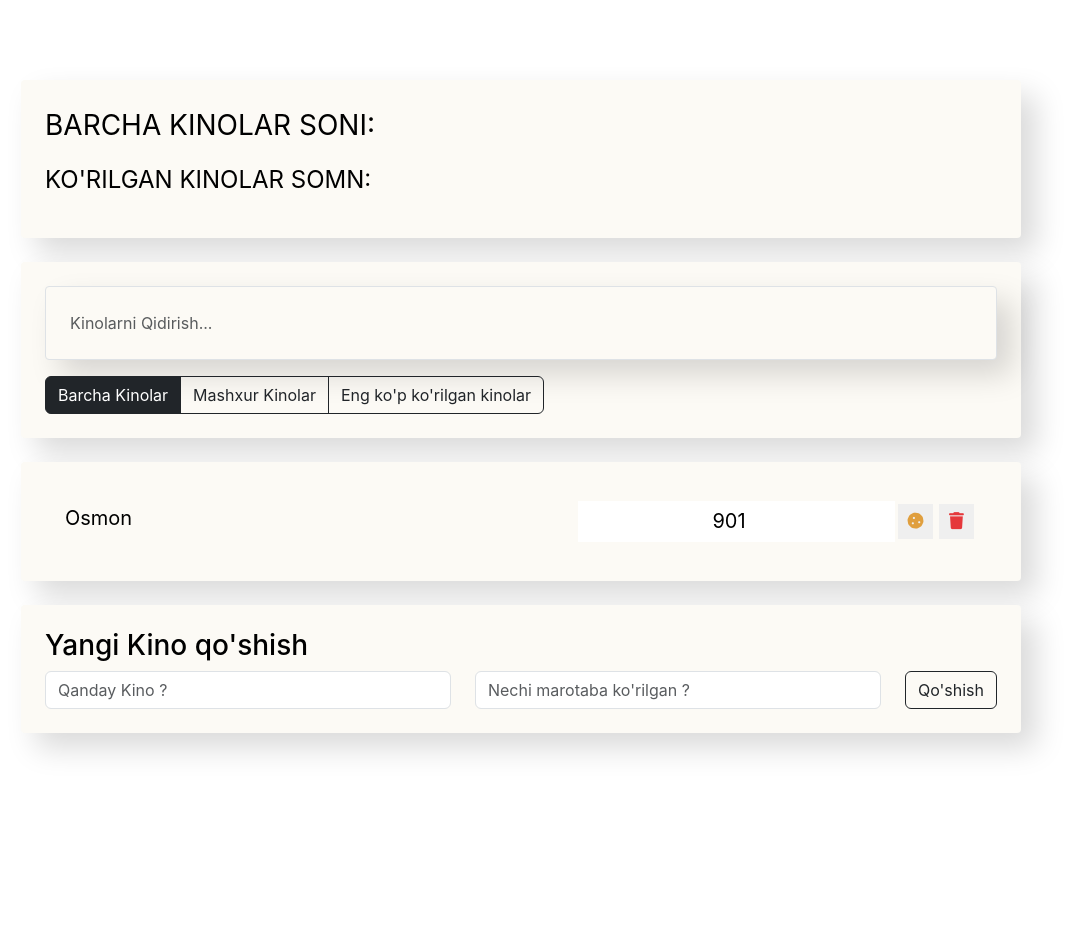
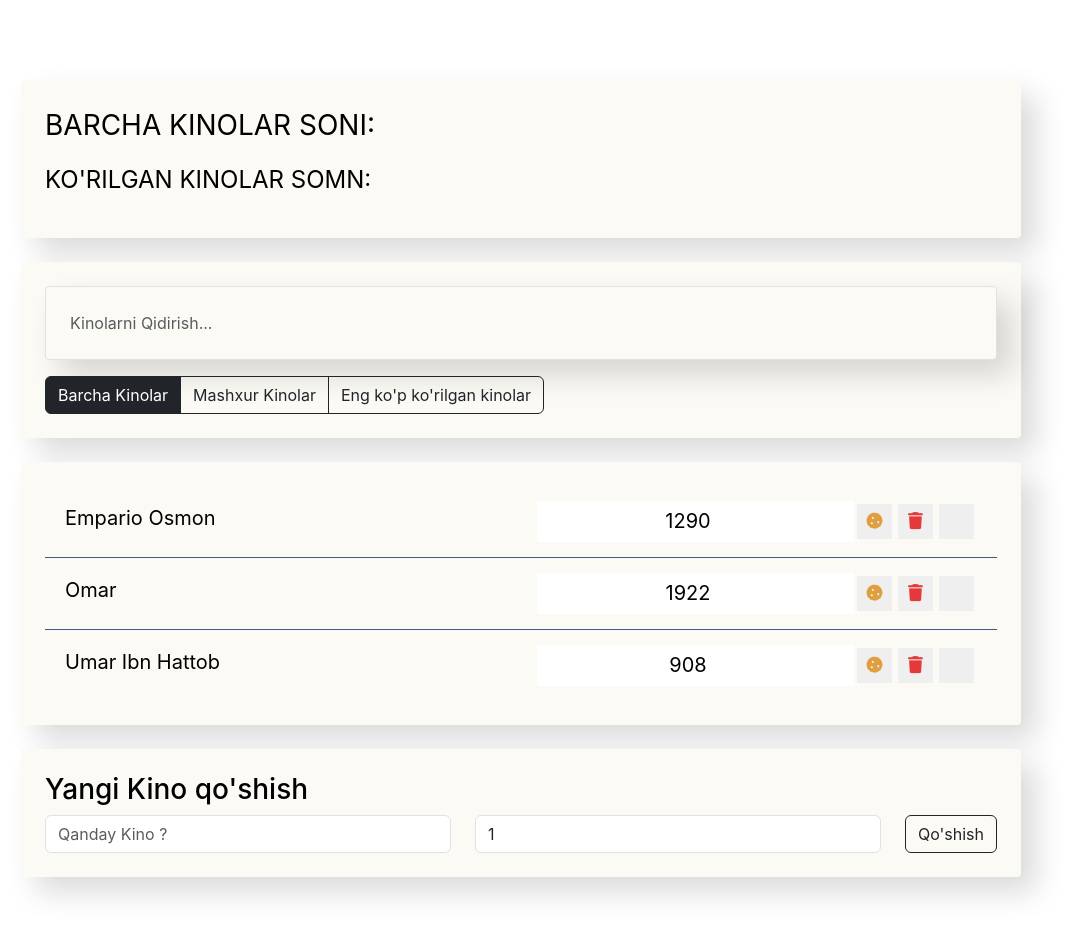
Before and after one commit to Normatov17/kino, a React (Create React App) app: page / in a window 1280 px wide. Shown: the top 936 px of the page, without its empty margins (119-1192 px from the left). Before the commit the page ends 813 px from the top, so only its background shows below. Built offline with nearby package versions, Linux system fonts and the light colour scheme.

Commit message:
form bn ishlash

```diff
--- a/src/components/app/App.js
+++ b/src/components/app/App.js
@@ -4,12 +4,11 @@ import SearchPanel from "../search-panel/search-panel";
 import AppFilter from "../app-filter/app-filter";
 import MovieAddListAdd from "../movie-list/movie-list";
 import MovieListAdd from "../movieform/movie-form-add";
-
 const App = () => {
   const data = [
-    { name: "Empario Osmon ", viewers: 1290 },
-    { name: "Omar", viewers: 1922 },
-    { name: "Umar Ibn Hattob", viewers: 908 },
+    { name: "Empario Osmon ", viewers: 1290, id: 1, favourite: true },
+    { name: "Omar", viewers: 1922, id: 2, favourite: true },
+    { name: "Umar Ibn Hattob", viewers: 908, id: 3, favourite: false },
   ];
   return (
     <div className="app font-monofcase">
@@ -19,7 +18,7 @@ const App = () => {
           <SearchPanel />
           <AppFilter />
         </div>
-        <MovieAddListAdd />
+        <MovieAddListAdd data={data} />
         <MovieListAdd />
       </div>
     </div>
--- a/src/components/movie-list-item/movie-list-item.css
+++ b/src/components/movie-list-item/movie-list-item.css
@@ -48,7 +48,7 @@
   opacity: 0;
 }
 
-.list-group-item .fa-star {
+.list-group-item.like .fa-star {
   opacity: 1;
   transform: translateX(0px);
 }
@@ -60,5 +60,4 @@
 
 .list-group-item .btn-star {
   color: #aeaeae;
-  display: none;
 }
--- a/src/components/movie-list-item/movie-list-item.js
+++ b/src/components/movie-list-item/movie-list-item.js
@@ -1,15 +1,45 @@
+import { Component } from "react";
 import "./movie-list-item.css";
-const MovieListItem = ({ name, viewer }) => {
+
+class MovieListItem extends Component {
+  constructor(props) {
+    super(props);
+    this.state = {
+      favourite: false,
+      like: false,
+    };
+  }
+
+  onFavorite = () => {
+    this.setState((prevState) => ({
+      favourite: !prevState.favourite,
+    }));
+  };
+
+  onLike = () => {
+    this.setState(({ like }) => ({
+      like: !like,
+    }));
+  };
+  render() {
+    const { name, viewers } = this.props;
+    const { favourite, like } = this.state;
     return (
-    <li className="list-group-item d-flex  justify-content-between ">
-      <span className="list-group-item-label">Osmon</span>
+      <li
+        className={`list-group-item d-flex  justify-content-between ${
+          favourite && "favourite"
+        }  ${like && "like"}`}
+      >
+        <span onClick={this.onLike} className="list-group-item-label">
+          {name}
+        </span>
         <input
           type="number"
           className="list-group-item-input "
-        defaultValue="901"
+          defaultValue={viewers}
         />
-      <div className="d-flex justify-content-center  align-align-items-center ">
-        <button className="btn-cookie btn-sm">
+        <div className="d-flex justify-content-center   align-align-items-center ">
+          <button className="btn-cookie btn-sm" onClick={this.onFavorite}>
             <i className="fas fa-cookie"></i>
           </button>
 
@@ -23,6 +53,7 @@ const MovieListItem = ({ name, viewer }) => {
         </div>
       </li>
     );
-};
+  }
+}
 
 export default MovieListItem;
--- a/src/components/movie-list/movie-list.js
+++ b/src/components/movie-list/movie-list.js
@@ -1,11 +1,18 @@
 import MovieListItem from "../movie-list-item/movie-list-item";
 import "./movie-list.css";
-const MovieList = ({ name, viewer }) => {
-  // console.log(data);
+const MovieList = ({ data }) => {
   return (
-    <div className="movie-list">
-      <MovieListItem />
-    </div>
+    <ul className="movie-list">
+      {data.map((item) => (
+        <MovieListItem
+          key={item.id}
+          name={item.name}
+          viewers={item.viewers}
+          favourite={item.favourite}
+        />
+        // <MovieListItem {...item} />
+      ))}
+    </ul>
   );
 };
 
--- a/src/components/movieform/movie-form-add.js
+++ b/src/components/movieform/movie-form-add.js
@@ -1,18 +1,41 @@
+import { Component } from "react";
 import "./movie-form-sdd.css";
-const MovieListAdd = () => {
+
+class MovieListAdd extends Component {
+  constructor(props) {
+    super(props);
+    this.state = {
+      name: "",
+      viewrs: "1",
+    };
+  }
+
+  changeHanderInput = (e) => {
+    this.setState({
+      [e.target.name]: e.target.value,
+    });
+  };
+  render() {
+    const { name, viewrs } = this.state;
     return (
       <div className="MovieListAdd">
         <h3>Yangi Kino qo'shish</h3>
         <form className="add-from d-flex gap-4 ">
           <input
+            name="name"
             type="text "
             className="form-control new-post-label"
             placeholder="Qanday Kino ?"
+            onChange={this.changeHanderInput}
+            value={name}
           />
           <input
+            name="viewrs"
             type="number"
             className="form-control new-post-label"
             placeholder="Nechi marotaba ko'rilgan ?"
+            onChange={this.changeHanderInput}
+            value={viewrs}
           />
           <button type="button" className="btn btn-outline-dark ">
             Qo'shish
@@ -20,6 +43,7 @@ const MovieListAdd = () => {
         </form>
       </div>
     );
-};
+  }
+}
 
 export default MovieListAdd;
```
Lines whose indentation alone changed are shown as unchanged.
